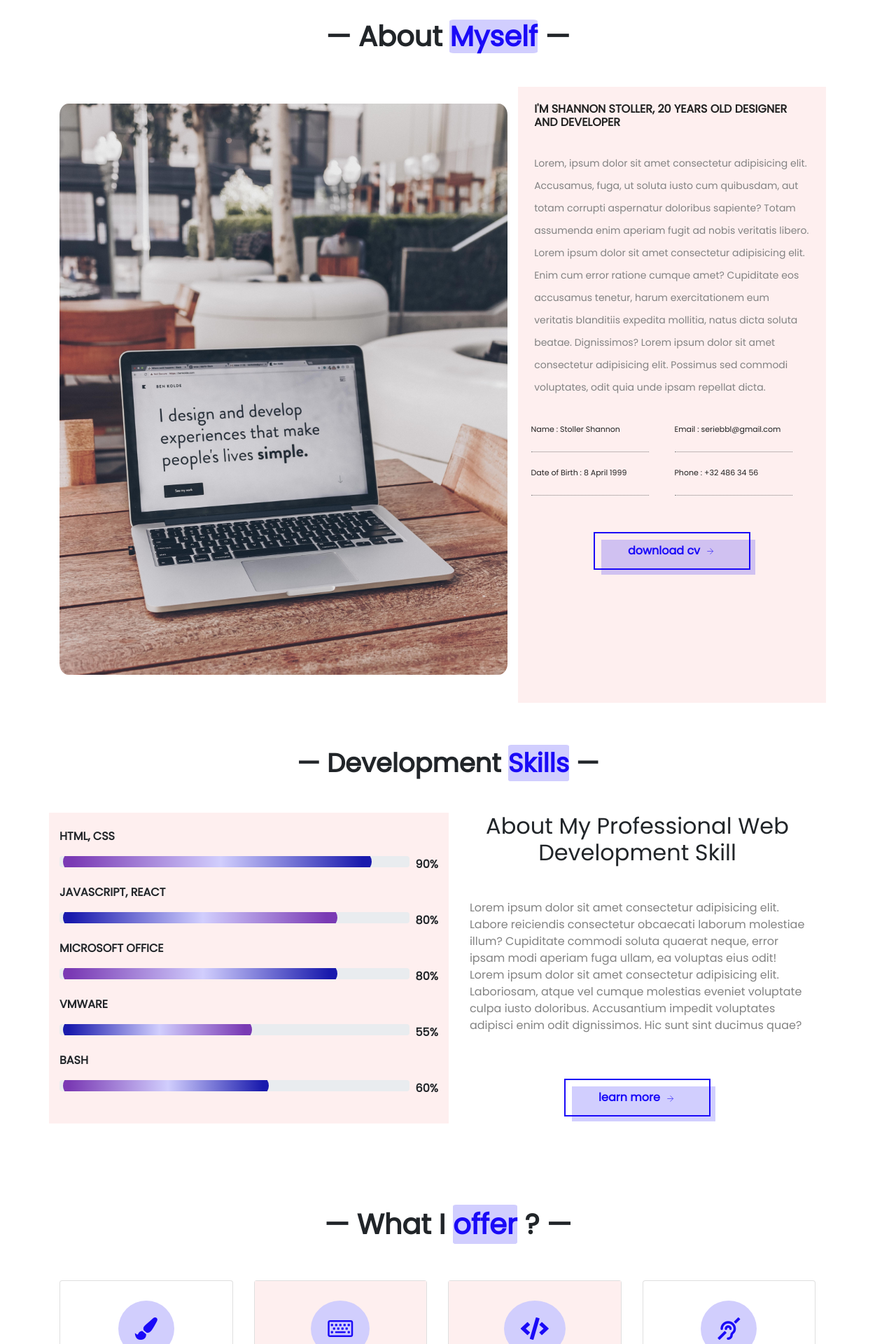
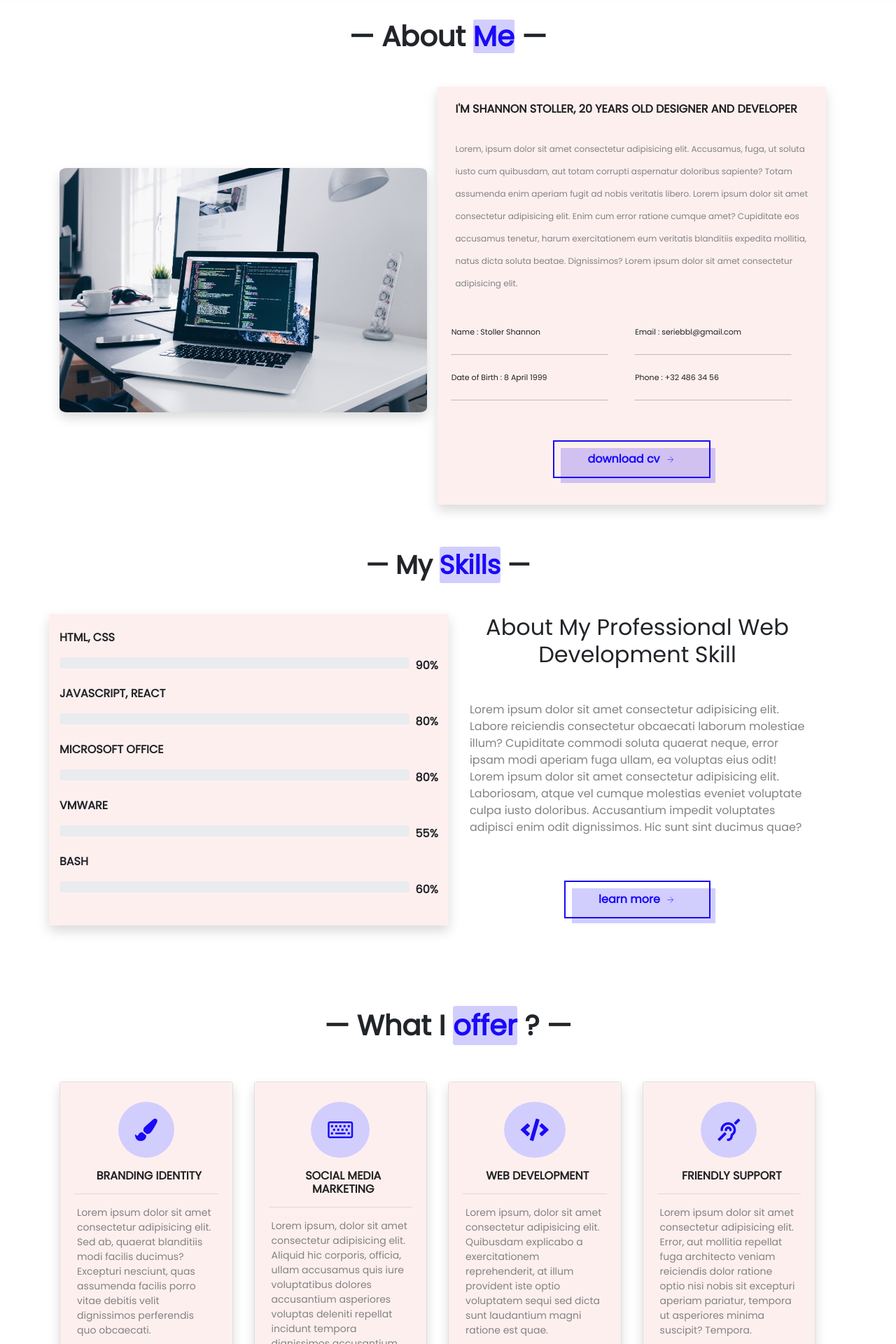
Before and after one commit to Shannon-cmd/First-Portfolio-React, a React (Create React App) app: page / in a window 1280 px wide. Shown: the part 820-2740 px from the top of the page at 70% size. Built offline with nearby package versions, Linux system fonts and the light colour scheme; the HTML template or start-up script is replaced by a standard one.

Commit message:
animation

```diff
--- a/src/components/About.jsx
+++ b/src/components/About.jsx
@@ -1,5 +1,5 @@
 import React, { Fragment, useState, useEffect } from 'react';
-import Me from '../img/design.jpg';
+import Me from '../img/design2.jpg';
 import '../scss/_About.scss';
 import SBtn from './framework/SBtn/SBtn';
 
@@ -21,16 +21,15 @@ const About = () => {
   return (
     <Fragment>
       <section id="about" className="container mb-5 mt-3">
-
-        <h2 className={change}>— About&nbsp;<span>Myself</span>&nbsp;—</h2>
+        <h2 className={change}>— About&nbsp;<span>Me</span>&nbsp;—</h2>
         <div className="row">
 
-          <div className="col container d-flex justify-content-center align-items-center">
-            <img className="photo-me mt-4" src={Me} alt="" />
+          <div className="col-md-6 col-sm-12 col-xs-12 container d-flex justify-content-center align-items-center">
+            <img className="photo-me mt-4 shadow" src={Me} alt="" />
           </div>
-          <div className="about-me col container">
+          <div className="col-md-6 col-sm-12 col-xs-12 about-me shadow">
             <h6>I'M SHANNON STOLLER, 20 YEARS OLD DESIGNER AND DEVELOPER</h6>
-            <p>Lorem, ipsum dolor sit amet consectetur adipisicing elit. Accusamus, fuga, ut soluta iusto cum quibusdam, aut totam corrupti aspernatur doloribus sapiente? Totam assumenda enim aperiam fugit ad nobis veritatis libero. Lorem ipsum dolor sit amet consectetur adipisicing elit. Enim cum error ratione cumque amet? Cupiditate eos accusamus tenetur, harum exercitationem eum veritatis blanditiis expedita mollitia, natus dicta soluta beatae. Dignissimos? Lorem ipsum dolor sit amet consectetur adipisicing elit. Possimus sed commodi voluptates, odit quia unde ipsam repellat dicta.</p>
+            <p>Lorem, ipsum dolor sit amet consectetur adipisicing elit. Accusamus, fuga, ut soluta iusto cum quibusdam, aut totam corrupti aspernatur doloribus sapiente? Totam assumenda enim aperiam fugit ad nobis veritatis libero. Lorem ipsum dolor sit amet consectetur adipisicing elit. Enim cum error ratione cumque amet? Cupiditate eos accusamus tenetur, harum exercitationem eum veritatis blanditiis expedita mollitia, natus dicta soluta beatae. Dignissimos? Lorem ipsum dolor sit amet consectetur adipisicing elit.</p>
             <div className="row about-info mb-4">
               <div className="col">
                 <p>Name : Stoller Shannon</p>
--- a/src/components/Form.jsx
+++ b/src/components/Form.jsx
@@ -6,7 +6,7 @@ import SBtn from './framework/SBtn/SBtn';
 const Form = () => {
   return (
     <Fragment>
-      <section className="form container">
+      <section className="form container shadow">
         <h2 className="py-5">— Contact —</h2>
         <div className="arround">
           <div className="form-row">
@@ -24,7 +24,7 @@ const Form = () => {
           <textarea className="rounded pl-2 pt-2 shadow" placeholder="Message" rows="4"></textarea>
           </div>
           <div className="d-flex justify-content-center">
-            <SBtn>submit now</SBtn>
+            <SBtn>submit</SBtn>
           </div>
         </div>
       </section>
--- a/src/components/Header.jsx
+++ b/src/components/Header.jsx
@@ -6,7 +6,7 @@ const Header = () => {
 
   return (
     <Fragment>
-      <section id="home" className="background">
+      <section id="home" className="background shadow">
         <Nav />
       </section>
     </Fragment>
--- a/src/components/Nav.jsx
+++ b/src/components/Nav.jsx
@@ -8,7 +8,7 @@ const Nav = () => {
   useEffect(() => {
     window.addEventListener('scroll', () => {
       if (window.scrollY > 150) {
-        setChange('row no-gutters navbar navbar-expand-lg position-fixed bg-dark text-white navbar-dark')
+        setChange('row shadow no-gutters navbar navbar-expand-lg position-fixed bg-dark text-white navbar-dark')
       } else {
         setChange('row no-gutters navbar bg-transparent navbar-expand-lg navbar-light')
       }
--- a/src/components/Portfolio.jsx
+++ b/src/components/Portfolio.jsx
@@ -12,19 +12,19 @@ const Portfolio = () => {
         <h2 className="t-port">— Featured&nbsp;<span>Work</span>&nbsp;—</h2>
       </div>
 
-      <section className="sectCarou container">
+      <section className="sectCarou container shadow">
         <div id="carouselExampleIndicators" className="carousel slide w-75 container" data-ride="carousel">
           <div className="carousel-inner">
             <div className="carousel-item active">
               <img className="d-block w-100 arroundport" src={Chef} alt="First slide" />
               <div className="d-flex justify-content-center mt-2">
-                <SBtn href="https://nostalgic-saha-92ca46.netlify.com/">view my first project</SBtn>
+                <SBtn href="https://nostalgic-saha-92ca46.netlify.com/">first project</SBtn>
               </div>
             </div>
             <div className="carousel-item">
               <img className="d-block w-100 arroundport" src={Emporium} alt="Second slide" />
               <div className="d-flex justify-content-center mt-2">
-                <SBtn href="https://keen-shirley-567523.netlify.com/">emporium project</SBtn>
+                <SBtn href="https://keen-shirley-567523.netlify.com/">emporium</SBtn>
               </div>
             </div>
             <div className="carousel-item">
--- a/src/components/Service.jsx
+++ b/src/components/Service.jsx
@@ -1,7 +1,21 @@
-import React, { Fragment } from 'react';
+import React, { Fragment, useEffect, useState } from 'react';
 import '../scss/_Service.scss'
 
 const Service = () => {
+
+  const [change, setChange] = useState('card shadow')
+
+  useEffect(() => {
+    window.addEventListener('scroll', () => {
+      console.log(window.scrollY)
+      if (window.scrollY > 1600) {
+        setChange('card shadow animated fadeInUp')
+      } else {
+        setChange('card shadow')
+      }
+    })
+  })
+
   return (
     <Fragment>
       <section id="services" className="skills container">
@@ -10,20 +24,20 @@ const Service = () => {
         </div>
         <div className="row">
           <div className="col">
-            <div className="card">
-              <div className="card-body car1">
+            <div className={change}>
+              <div className="card-body bg-pink car1">
                 <div className="col d-flex justify-content-center my-2">
                   <h2><i className="fas fa-paint-brush p-4"></i></h2>
                 </div>
                 <h5 className="card-title text-center">BRANDING IDENTITY</h5>
                 <hr />
-                <p className="card-text">Lorem ipsum dolor sit amet consectetur adipisicing elit. Sed ab, quaerat blanditiis modi facilis ducimus? Excepturi nesciunt, quas assumenda facilis porro vitae debitis velit dignissimos perferendis quo obcaecati quam odio.</p>
+                <p className="card-text">Lorem ipsum dolor sit amet consectetur adipisicing elit. Sed ab, quaerat blanditiis modi facilis ducimus? Excepturi nesciunt, quas assumenda facilis porro vitae debitis velit dignissimos perferendis quo obcaecati.</p>
               </div>
             </div>
           </div>
           <div className="col">
-            <div className="card">
-              <div className="card-body bg-pink car2">
+            <div className={change}>
+              <div className="card-body bg-pink car1">
                 <div className="col d-flex justify-content-center my-2">
                   <h2><i className="far fa-keyboard p-4"></i></h2>
                 </div>
@@ -34,20 +48,20 @@ const Service = () => {
             </div>
           </div>
           <div className="col">
-            <div className="card">
-              <div className="card-body bg-pink car3">
+            <div className={change}>
+              <div className="card-body bg-pink car1">
                 <div className="col d-flex justify-content-center my-2">
                   <h2><i className="fas fa-code p-4"></i></h2>
                 </div>
                 <h5 className="card-title text-center">WEB DEVELOPMENT</h5>
                 <hr />
-                <p className="card-text">Lorem ipsum, dolor sit amet consectetur adipisicing elit. Quibusdam explicabo a exercitationem reprehenderit, at illum provident iste optio voluptatem sequi sed dicta sunt laudantium magni ratione est quae qui nisi.</p>
+                <p className="card-text">Lorem ipsum, dolor sit amet consectetur adipisicing elit. Quibusdam explicabo a exercitationem reprehenderit, at illum provident iste optio voluptatem sequi sed dicta sunt laudantium magni ratione est quae.</p>
               </div>
             </div>
           </div>
           <div className="col">
-            <div className="card">
-              <div className="card-body car4">
+            <div className={change}>
+              <div className="card-body bg-pink car1">
                 <div className="col d-flex justify-content-center my-2">
                   <h2><i className="fas fa-deaf p-4"></i></h2>
                 </div>
--- a/src/components/Skills.jsx
+++ b/src/components/Skills.jsx
@@ -1,45 +1,73 @@
-import React, { Fragment } from 'react';
+import React, { Fragment, useState, useEffect } from 'react';
 import '../scss/_Skills.scss';
 import BarProgress from './framework/BarProgress/BarProgress';
 import SBtn from './framework/SBtn/SBtn';
 
 const Skills = () => {
+
+  const [text, setText] = useState('container d-flex justify-content-center mt-5 mb-5 about-skill');
+  const [value, setValue] = useState('');
+  const [value1, setValue1] = useState('');
+  const [value2, setValue2] = useState('');
+  const [value3, setValue3] = useState('');
+  const [value4, setValue4] = useState('');
+
+  useEffect(() => {
+    window.addEventListener('scroll', () => {
+      if (window.scrollY > 1000) {
+        setText('container d-flex justify-content-center mt-5 mb-5 about-skill animated fadeInRight')
+        setValue('progress-value')
+        setValue1('progress-value1')
+        setValue2('progress-value2')
+        setValue3('progress-value3')
+        setValue4('progress-value4')
+      } else {
+        setText('container d-flex justify-content-center mt-5 mb-5 about-skill')
+        setValue('')
+        setValue1('')
+        setValue2('')
+        setValue3('')
+        setValue4('')
+      }
+    })
+  })
+
   return (
     <Fragment>
       <section id="skills" className="container mb-5 all">
         <div className="d-flex justify-content-center">
-          <h2 className="mb-5 mt-3 t-skill">— Development&nbsp;<span>Skills</span>&nbsp;—</h2>
+          <h2 className="mb-5 mt-3 t-skill">— My&nbsp;<span>Skills</span>&nbsp;—</h2>
         </div>
         <div className="row">
-          <div className="col container barprog">
+          <div className="col container barprog shadow">
             <div>
               <p>HTML, CSS</p>
               <div className="d-flex">
-                <BarProgress className="progress-value" />&nbsp;&nbsp;<p>90%</p>
+                <BarProgress className={value} />&nbsp;&nbsp;<p>90%</p>
               </div>
             </div>
             <div>
               <p>JAVASCRIPT, REACT</p>
               <div className="d-flex">
-                <BarProgress className="progress-value1" />&nbsp;&nbsp;<p>80%</p>
+                <BarProgress className={value1} />&nbsp;&nbsp;<p>80%</p>
               </div>
             </div>
             <div>
               <p>MICROSOFT OFFICE</p>
               <div className="d-flex">
-                <BarProgress className="progress-value2" />&nbsp;&nbsp;<p>80%</p>
+                <BarProgress className={value2} />&nbsp;&nbsp;<p>80%</p>
               </div>
             </div>
             <div>
               <p>VMWARE</p>
               <div className="d-flex">
-                <BarProgress className="progress-value4" />&nbsp;&nbsp;<p>55%</p>
+                <BarProgress className={value4} />&nbsp;&nbsp;<p>55%</p>
               </div>
             </div>
             <div>
               <p>BASH</p>
               <div className="d-flex">
-                <BarProgress className="progress-value3" />&nbsp;&nbsp;<p>60%</p>
+                <BarProgress className={value3} />&nbsp;&nbsp;<p>60%</p>
               </div>
 
             </div>
@@ -47,7 +75,7 @@ const Skills = () => {
           </div>
           <div className="col container">
             <h2 className="text-center">About My Professional Web Development Skill</h2>
-            <div className="container d-flex justify-content-center mt-5 mb-5 about-skill">
+            <div className={text}>
               <p>Lorem ipsum dolor sit amet consectetur adipisicing elit. Labore reiciendis consectetur obcaecati laborum molestiae illum? Cupiditate commodi soluta quaerat neque, error ipsam modi aperiam fuga ullam, ea voluptas eius odit! Lorem ipsum dolor sit amet consectetur adipisicing elit. Laboriosam, atque vel cumque molestias eveniet voluptate culpa iusto doloribus. Accusantium impedit voluptates adipisci enim odit dignissimos. Hic sunt sint ducimus quae?</p>
               <div className="bluediv"></div>
             </div>
--- a/src/components/framework/BarProgress/_BarProgress.scss
+++ b/src/components/framework/BarProgress/_BarProgress.scss
@@ -25,7 +25,6 @@
   0% { width: 0; }
   100% { width: 90%; }
   }
-
 }
 
 /*JAVASCRIPT REACT*/
--- a/src/scss/_About.scss
+++ b/src/scss/_About.scss
@@ -8,7 +8,7 @@
 }
 
 .photo-me {
-  width: 80vh;
+  width: 100%;
   height: auto;
   border-radius: 2%;
   margin-bottom: 5vh;
@@ -18,7 +18,7 @@
   margin-top: 5%;
   font-family: 'Poppins', sans-serif;
   font-weight: bold;
-  font-size: 50px;
+  font-size: 40px;
 }
 
 .t-about h2 {
@@ -50,7 +50,7 @@
   margin-right: 2%;
   margin-left: 2%;
   line-height: 2rem;
-  font-size: 14px;
+  font-size: 12px;
   color: #828282;
   margin-bottom: 7%;
 }
```
Also changed, not shown: src/scss/_Service.scss (+0 -15 lines), src/img/design2.jpg (added), 1 other file (tests, documents, lock files or other folders).
